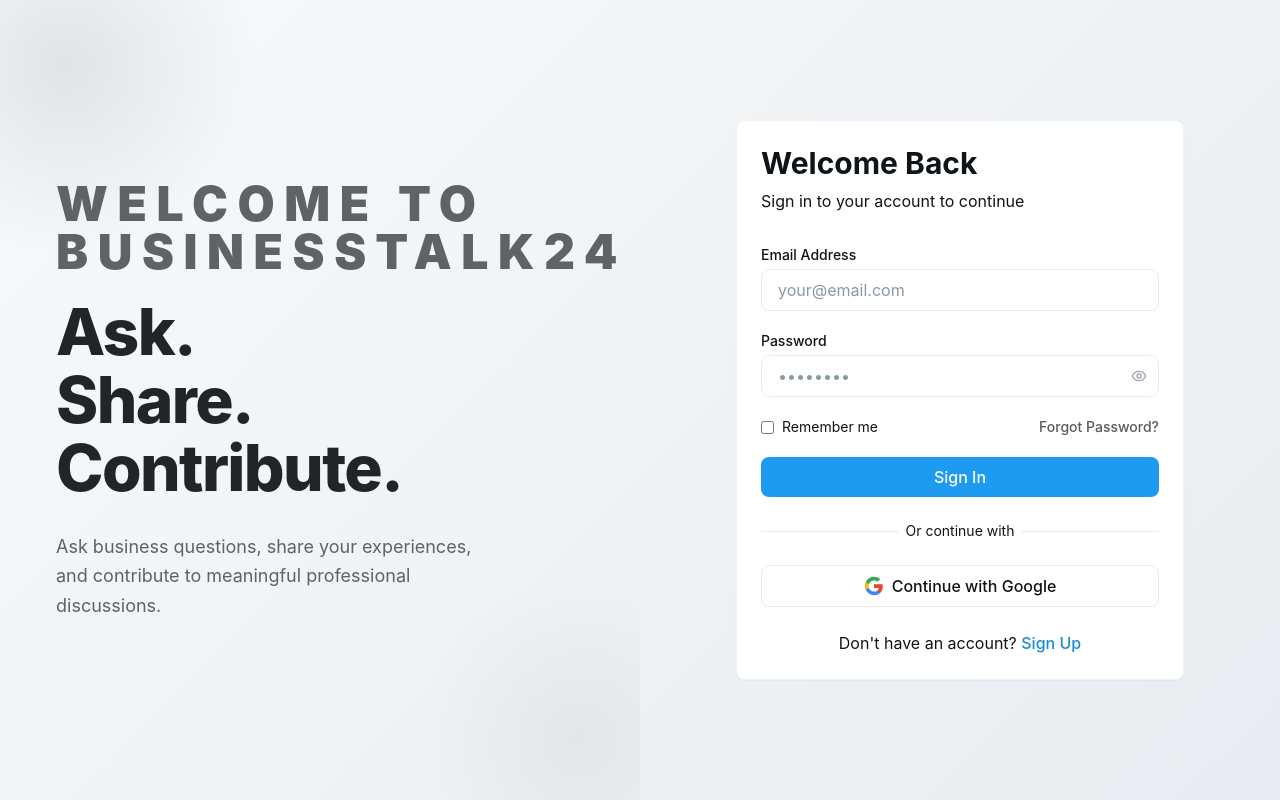
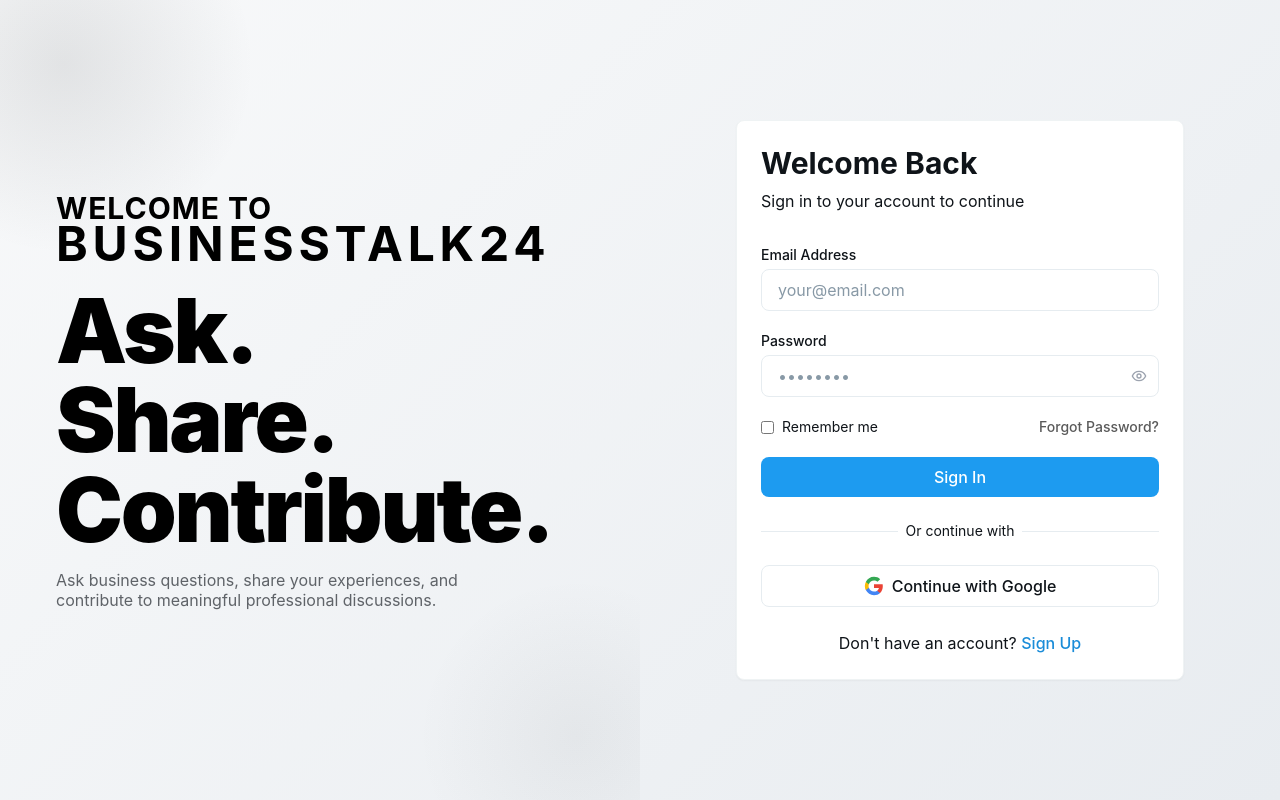
Before and after one commit to GlobalNexusoftechnology/business-talk-ui-v2, a Next.js app: page /login in a window 1280 px wide. Built offline with nearby package versions, Linux system fonts and the light colour scheme; no server answers.

Commit message:
auth layout changes

```diff
--- a/src/app/(auth)/layout.tsx
+++ b/src/app/(auth)/layout.tsx
@@ -9,24 +9,27 @@
 
         <div className="relative max-w-lg">
           {/* Logo / brand name */}
-          <p className="text-5xl font-bolder tracking-[0.2em] uppercase mb-6" style={{ color: '#5F6368' , fontWeight: 900}}>
-            Welcome to Businesstalk24
+          <p className="text-3xl font-bold tracking-widest uppercase" style={{ color: '#000000', letterSpacing: '1px' }}>
+            Welcome to
+          </p>
+          <p className="text-5xl font-bold tracking-widest uppercase mb-8" style={{ color: '#000000', lineHeight: '2.25rem' }}>
+            Businesstalk24
           </p>
 
           {/* Hero tagline — 3 large words */}
-          <div className="space-y-1 mb-8">
+          <div className="space-y-2 mb-8">
             {['Ask.', 'Share.', 'Contribute.'].map((word) => (
               <h1
                 key={word}
-                className="font-extrabold leading-none tracking-tight"
-                style={{ fontSize: 'clamp(2.5rem, 7vw, 4rem)', color: '#212529' }}
+                className="font-black leading-none tracking-tight"
+                style={{ fontSize: 'clamp(4rem, 7vw, 8.5rem)', color: '#000000', marginBottom: '0.5rem', marginTop: '-0.5rem' }}
               >
                 {word}
               </h1>
             ))}
           </div>
 
-          <p className="text-lg leading-relaxed" style={{ color: '#5F6368', maxWidth: '28rem' }}>
+          <p className="text-base leading-relaxed" style={{ color: '#5F6368', maxWidth: '27rem' , lineHeight: '1.25rem', marginTop: '-1rem' }}>
             Ask business questions, share your experiences, and contribute to meaningful professional discussions.
           </p>
         </div>
```
